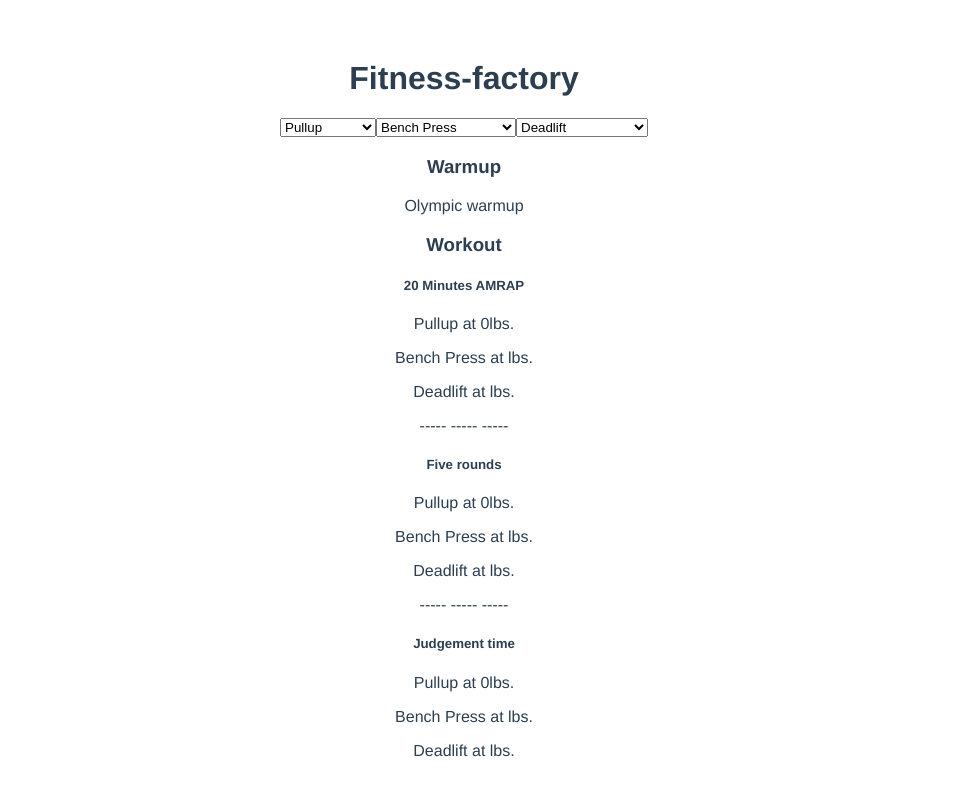
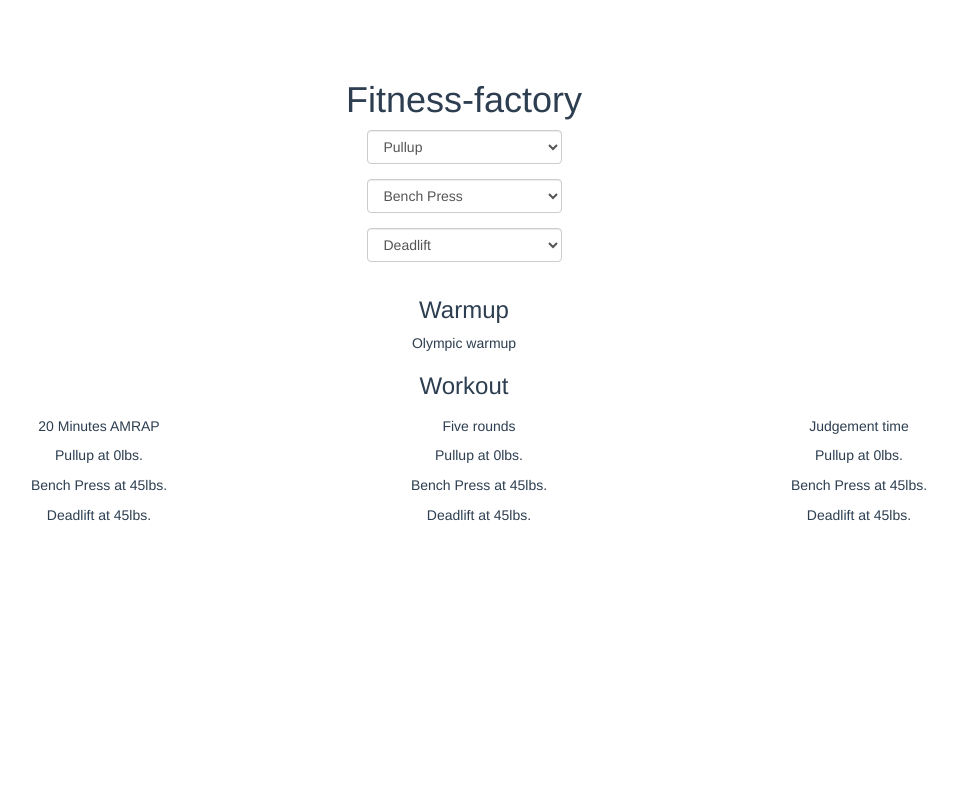
Before and after one commit to ldmcdaniel/fitness, a Vue app: page / in a window 1280 px wide. Shown: the top 796 px of the page, without its empty margins (176-1133 px from the left). Built offline with nearby package versions, Linux system fonts and the light colour scheme.

Commit message:
Added bootstrap and input styling

```diff
--- a/index.html
+++ b/index.html
@@ -3,6 +3,12 @@
   <head>
     <meta charset="utf-8">
     <title>fitness</title>
+    <link
+      href="https://maxcdn.bootstrapcdn.com/bootstrap/3.3.7/css/bootstrap.min.css"
+      rel="stylesheet"
+      integrity="sha384-BVYiiSIFeK1dGmJRAkycuHAHRg32OmUcww7on3RYdg4Va+PmSTsz/K68vbdEjh4u"
+      crossorigin="anonymous"
+    >
   </head>
   <body>
     <div id="app"></div>
--- a/src/App.vue
+++ b/src/App.vue
@@ -1,34 +1,52 @@
 <template>
-  <div id="app">
+  <div id="app" class="container">
+    <div class="row">
       <h1>Fitness-factory</h1>
-    <form>
-      <select v-model="selected.pull">
+    </div>
+    <div class="row">
+      <div class="col-lg-offset-5 col-md-offset-5 col-sm-offset-4 col-xs-offset-3 col-lg-2 col-md-2 col-sm-4 col-xs-6">
+        <form class="form-horizontal">
+          <div class="form-group">
+            <select v-model="selected.pull" class="form-control">
               <option v-for="(key, value) in pull" :value="value">{{value}}</option>
             </select>
-      <select v-model="selected.push">
+          </div>
+          <div class="form-group">
+            <select v-model="selected.push" class="form-control">
               <option v-for="(key, value) in push" :value="value">{{value}}</option>
             </select>
-      <select v-model="selected.legs">
+          </div>
+          <div class="form-group">
+            <select v-model="selected.legs" class="form-control">
               <option v-for="(key, value) in legs" :value="value">{{value}}</option>
             </select>
+          </div>
         </form>
+      </div>
+    </div>
       <h3>Warmup</h3>
       <p>Olympic warmup</p>
       <h3>Workout</h3>
+      <div class="container">
+        <div class="col-xs-4">
           <h5>{{options.amrap}}</h5>
           <p>{{selected.pull}} at {{pull[selected.pull]}}lbs.</p>
-      <p>{{selected.push}} at {{pull[selected.push]}}lbs.</p>
-      <p>{{selected.legs}} at {{pull[selected.legs]}}lbs.</p>
-      <p>----- ----- -----</p>
+          <p>{{selected.push}} at {{push[selected.push]}}lbs.</p>
+          <p>{{selected.legs}} at {{legs[selected.legs]}}lbs.</p>
+        </div>
+        <div class="col-xs-4">
           <h5>{{options.fiveSets}}</h5>
           <p>{{selected.pull}} at {{pull[selected.pull]}}lbs.</p>
-      <p>{{selected.push}} at {{pull[selected.push]}}lbs.</p>
-      <p>{{selected.legs}} at {{pull[selected.legs]}}lbs.</p>
-      <p>----- ----- -----</p>
+          <p>{{selected.push}} at {{push[selected.push]}}lbs.</p>
+          <p>{{selected.legs}} at {{legs[selected.legs]}}lbs.</p>
+        </div>
+        <div class="col-xs-4">
           <h5>{{options.judgement}}</h5>
           <p>{{selected.pull}} at {{pull[selected.pull]}}lbs.</p>
-      <p>{{selected.push}} at {{pull[selected.push]}}lbs.</p>
-      <p>{{selected.legs}} at {{pull[selected.legs]}}lbs.</p>
+          <p>{{selected.push}} at {{push[selected.push]}}lbs.</p>
+          <p>{{selected.legs}} at {{legs[selected.legs]}}lbs.</p>
+        </div>
+      </div>
   </div>
 </template>
 
```
Lines whose indentation alone changed are shown as unchanged.
